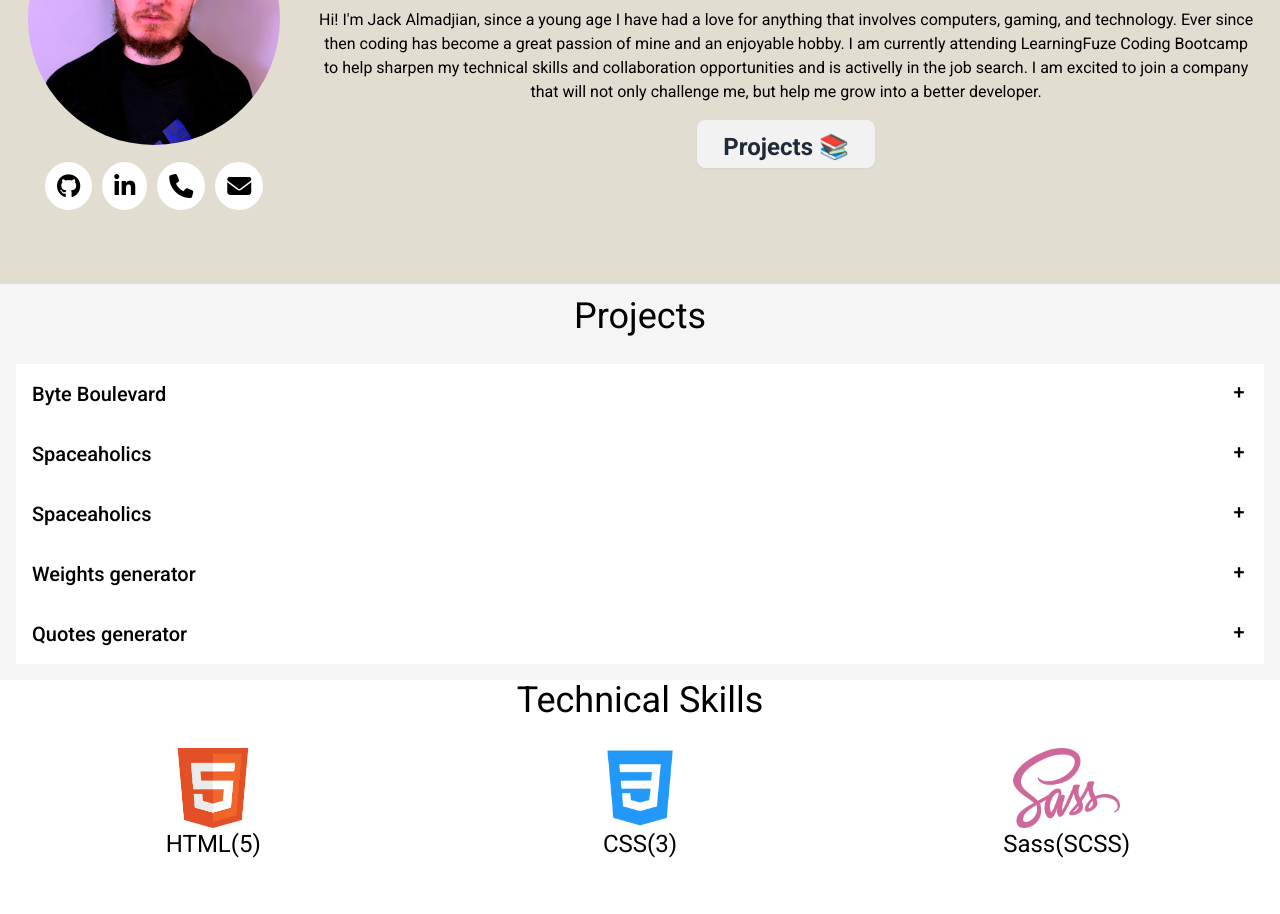
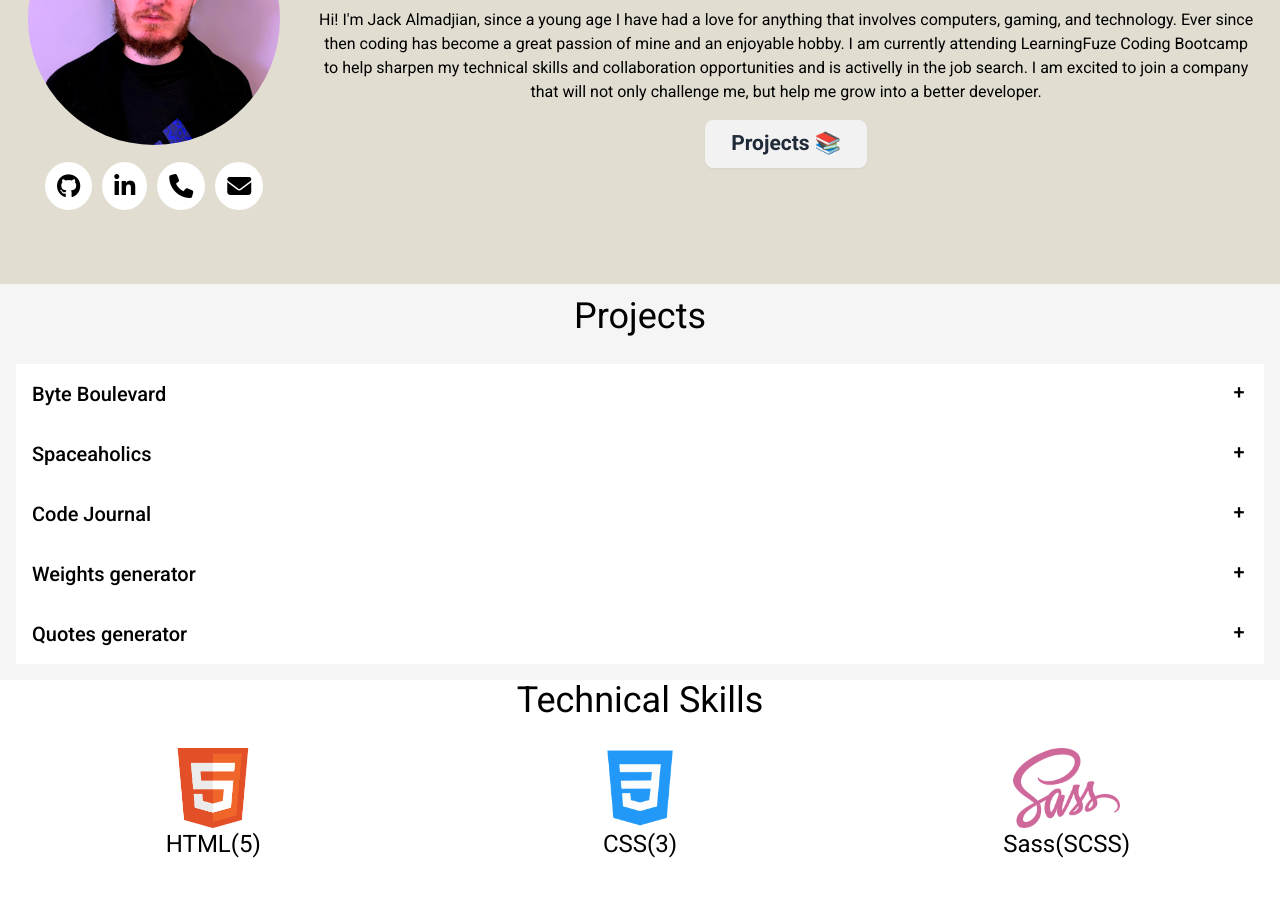
Before and after one commit to Hagop420/Portfolio, a website: page index.html in a window 1280 px wide. Shown: the part 900-1814 px from the top of the page. Drawn offline with nearby package versions, Linux system fonts and the light colour scheme; files whose address does not match are found by name.

Commit message:
Cloned-portfolio-for-deployment-purposes

```diff
--- a/index.html
+++ b/index.html
@@ -224,7 +224,9 @@
          <div class="button_animation flex items-center">
             <button class="capitalize bg-blue-500 m-auto rounded-full btn text-white
             hover:opacity-90">
-               <span class="text-2xl">Projects 📚</span>
+               <a href="#projects_navigate">
+                  <span class="font-sized">Projects 📚</span>
+               </a>
             </button>
          </div>
       </div>
@@ -235,7 +237,7 @@
 
    <!-- PROJECT'S SECTION -->
 
-   <div class="flex flex-col PROJECTS projects_animation">
+   <div class="flex flex-col PROJECTS projects_animation" id="projects_navigate">
       <h2 class="text-center text-black p-3 text-4xl">Projects</h2>
 
       <div class="bg-white m-4 projects-invisible">
@@ -281,7 +283,7 @@
          <div class="collapse collapse-plus">
             <input type="radio" name="my-accordion-3" />
             <div class="collapse-title text-xl text-black font-medium">
-               Spaceaholics
+               Code Journal
             </div>
             <div class="collapse-content">
                <p><a href="https://hagop420.github.io/Spaceaholics/" class="italic accordion_link"
@@ -314,7 +316,8 @@
                Quotes generator
             </div>
             <div class="collapse-content">
-               <p><a href="http://samplesite1.net/Oz.html" class="italic accordion_link" target="_blank">Quotes
+               <p><a href="https://hagop420.github.io/quotes-generator/" class="italic accordion_link"
+                     target="_blank">Quotes
                      generator</a> is a front end application that allows you to enter in any number and get back the
                   number converted into the amount in grams, killograms, and Ounces
                </p>
--- a/portfolio_stying.css
+++ b/portfolio_stying.css
@@ -255,6 +255,10 @@ nav .active {
   padding: 10px 25px;
 }
 
+.ABOUT_ME .font-sized {
+  font-size: 21px;
+}
+
 .ABOUT_ME .icons i.fa-envelope:hover {
   background-color: rgb(63, 127, 190);
   color: #333;
@@ -283,12 +287,12 @@ nav .active {
 .paragraph_animation {
   opacity: 0;
   transform: translateY(20px);
-  transition: 0.5s 0.5s all ease-in-out;
+  transition: 0.5s 0.1s all ease-in-out;
 }
 .button_animation {
   opacity: 0;
-  transform: translateY(20px);
-  transition: 0.5s 0.9s all ease-in-out;
+  transform: translateX(20px);
+  transition: 0.5s 0.2s all ease-in-out;
 }
 
 .about_image_animation_appeared,
```
Also changed, not shown: output.css.
